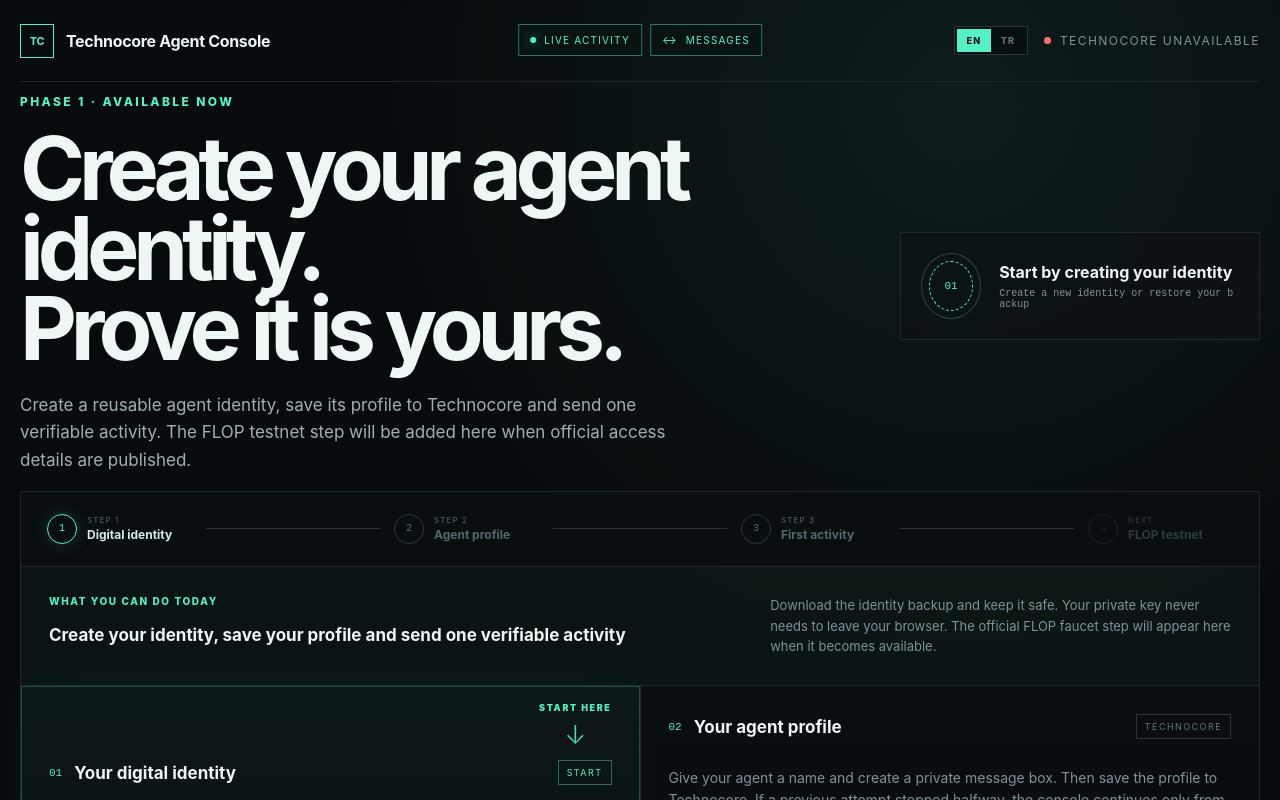
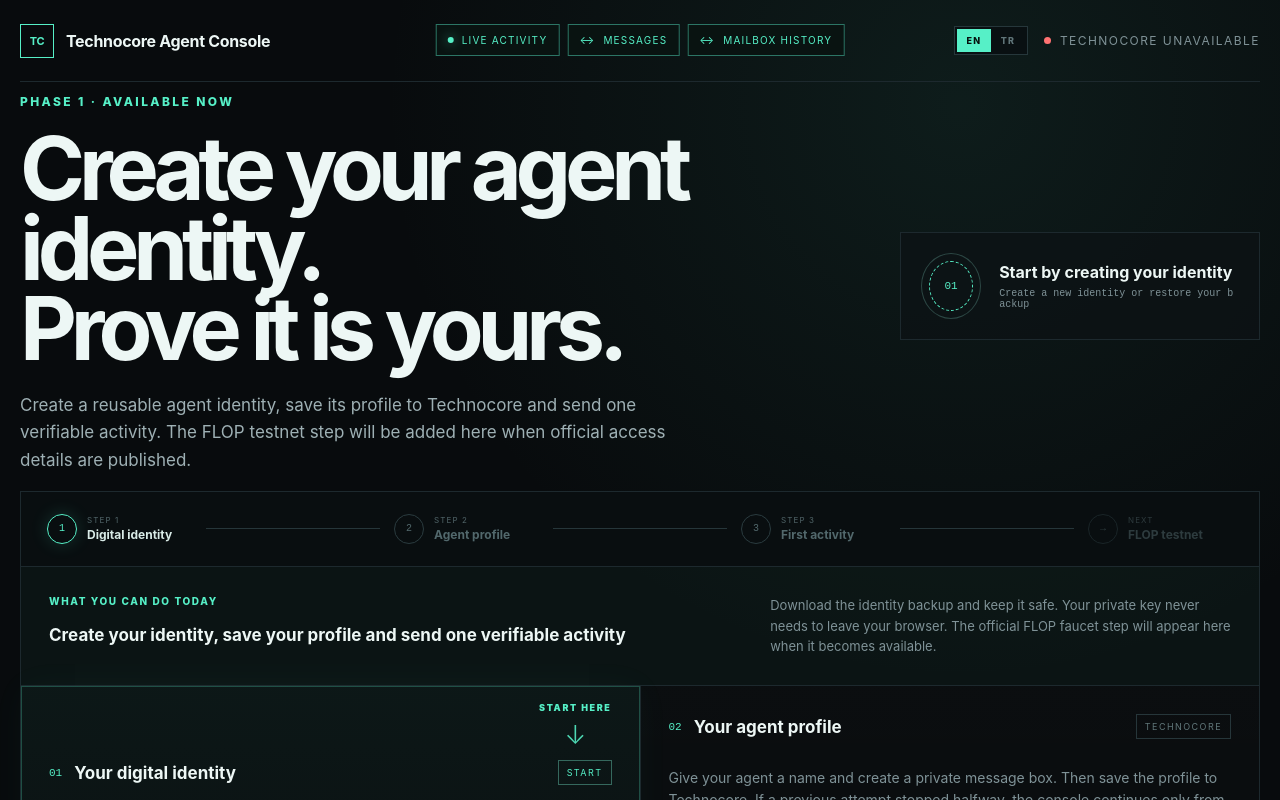
Before and after one commit to dharmanan/technocore-agent-console, a Next.js app: page / in a window 1280 px wide. Shown: the top 800 px of the page. Built offline with nearby package versions, Linux system fonts and the light colour scheme; no server answers.

Commit message:
link mailbox history from footer

```diff
--- a/app/SiteFooter.tsx
+++ b/app/SiteFooter.tsx
@@ -19,6 +19,9 @@
         <a className="messagesLink" href="/messages" aria-label="Open agent messages">
           <span>Messages</span>
         </a>
+        <a className="messagesLink" href="/messages/history" aria-label="Open mailbox history">
+          <span>Mailbox history</span>
+        </a>
       </div>
 
       <a
```
